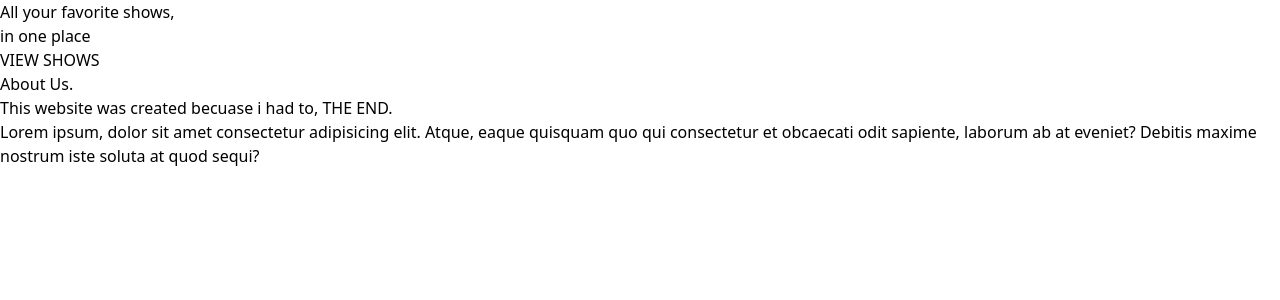
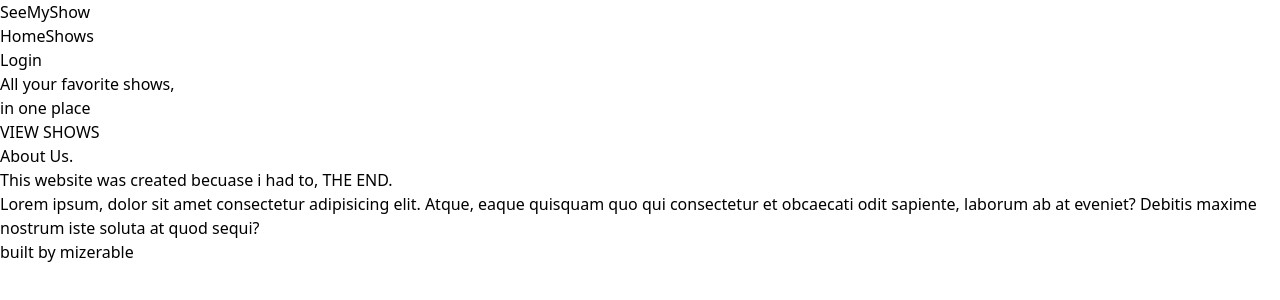
Before and after one commit to mizerablepi/Movie-Info-Viewer, a React (Vite) app: page / in a window 1280 px wide. Shown: the top 300 px of the page. Built offline with nearby package versions, Linux system fonts and the light colour scheme.

Commit message:
create root component

```diff
--- a/src/Root.jsx
+++ b/src/Root.jsx
@@ -1,9 +1,21 @@
-import { Outlet } from "react-router-dom";
+import { Outlet, useLocation } from "react-router-dom";
+import NavaBar from "./Components/Navbar";
+import { useEffect, useState } from "react";
+import Footer from "./Components/Footer";
 
 function Root() {
+  const [username, setUsername] = useState(null);
+  const url = useLocation();
+
+  useEffect(() => {
+    const user = window.localStorage.getItem("username");
+    setUsername(user);
+  }, [url]);
   return (
     <>
-      <Outlet></Outlet>
+      <NavaBar username={username} setUsername={setUsername} />
+      <Outlet />
+      <Footer />
     </>
   );
 }
```
